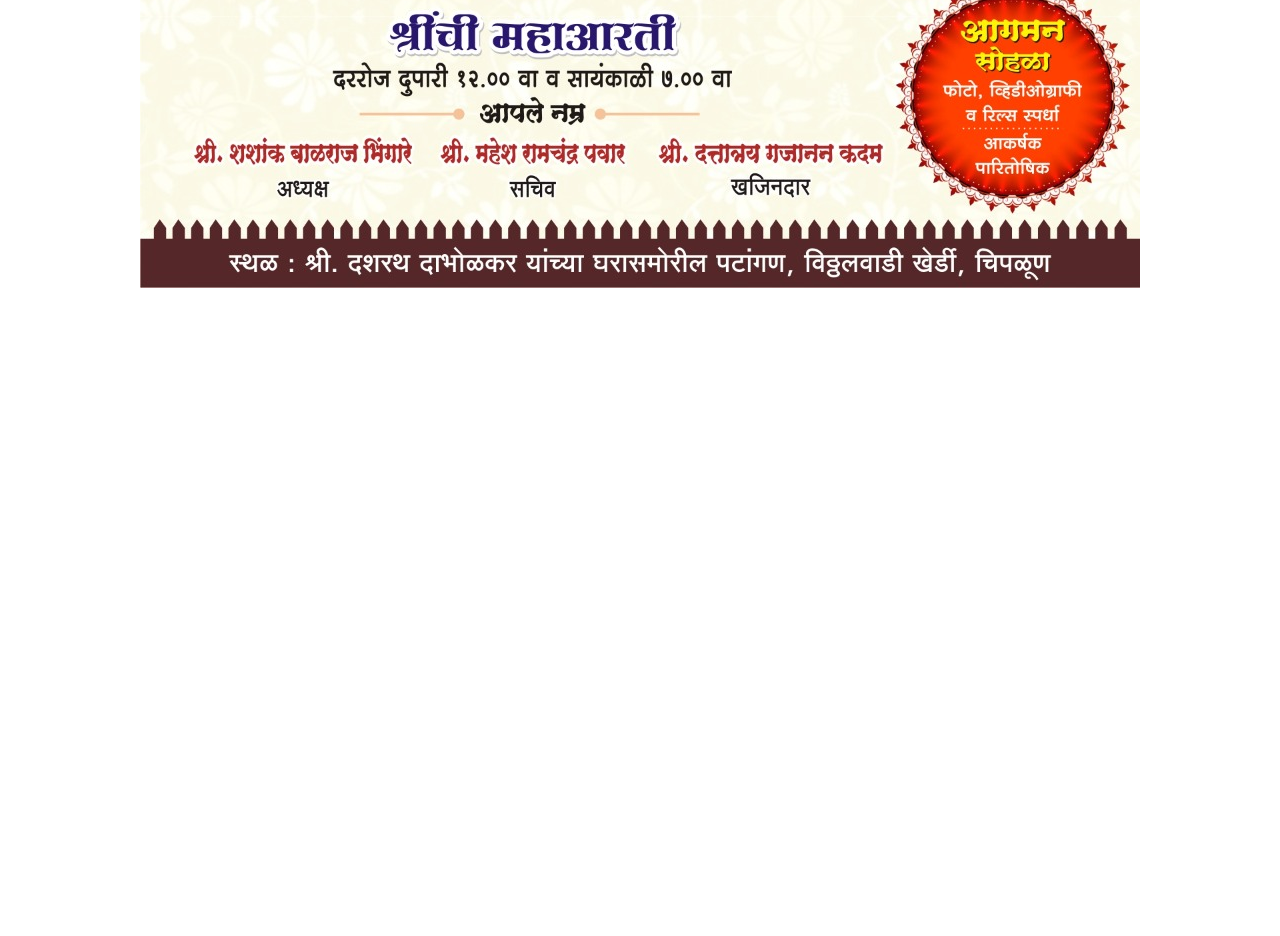
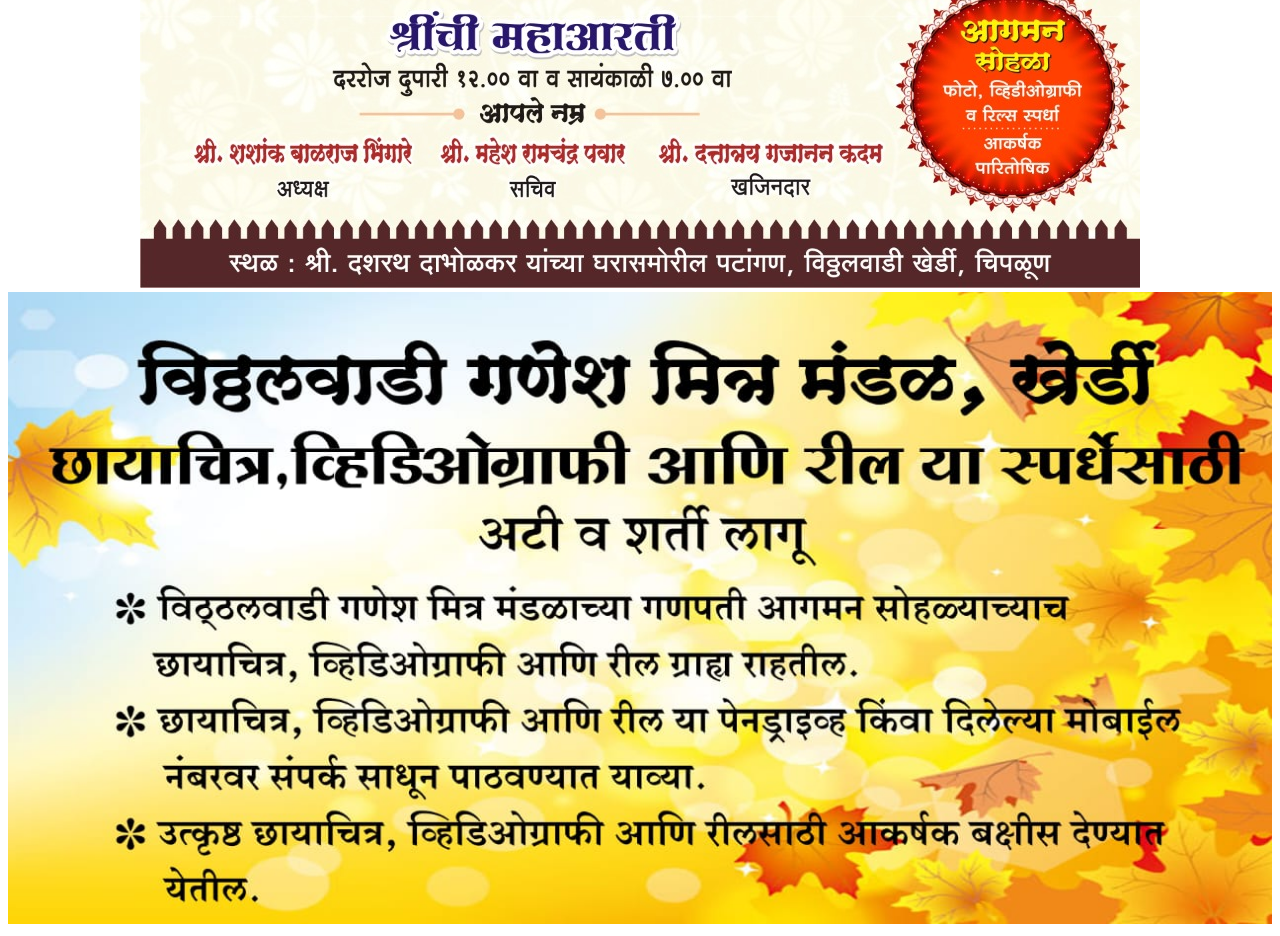
Before and after one commit to Skyboy14/Vithalwadi-GanpatiMandal-2k23, a plain HTML site: page index.html in a window 1280 px wide. Shown: the part 2272-3208 px from the top of the page. Before the commit the page ends 2572 px from the top, so only its background shows below. Drawn offline with Linux system fonts and the light colour scheme.

Commit message:
adding rules

```diff
--- a/index.html
+++ b/index.html
@@ -36,6 +36,12 @@
             <img src="./asset/poster1.jpeg" alt="Image Description">
         </a>
     </div>
+    <div class="center-container">
+        <!-- Replace 'image.jpg' with the path to your image file -->
+        <a href="./asset/rule1.jpg" download="image.jpg">
+            <img src="./asset/rule1.jpg" alt="Image Description">
+        </a>
+    </div>
 </body>
 
 </html>
```
Also changed, not shown: asset/rule1.jpg (added).
